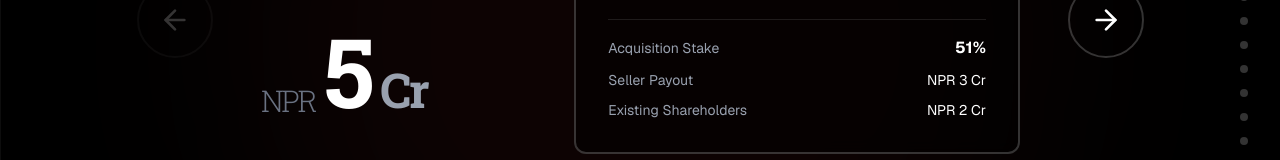
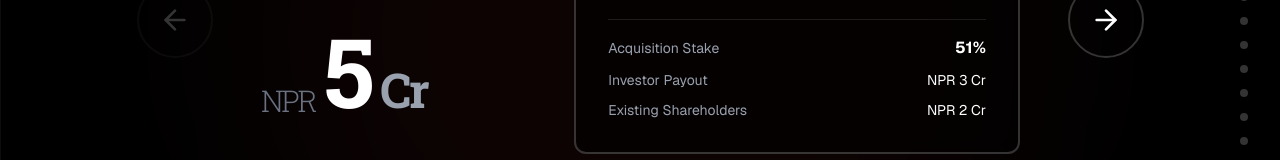
Before and after one commit to Wingsuiter101/Blq-venture, a Next.js app: page / in a window 1280 px wide. Shown: the part 363-523 px from the top of the page. Built offline with nearby package versions, Linux system fonts and the light colour scheme.

Commit message:
Update: Change Seller Payout to Investor Payout in BLQ Acquisition

```diff
--- a/app/page.tsx
+++ b/app/page.tsx
@@ -562,7 +562,7 @@ function InvestmentCarousel() {
       highlights: ["BrandLogiq", "BLQ Agency"],
       breakdown: [
         { label: "Acquisition Stake", value: "51%", bold: true },
-        { label: "Seller Payout", value: "NPR 3 Cr", bold: false },
+        { label: "Investor Payout", value: "NPR 3 Cr", bold: false },
         { label: "Existing Shareholders", value: "NPR 2 Cr", bold: false }
       ],
       advantages: [
```
